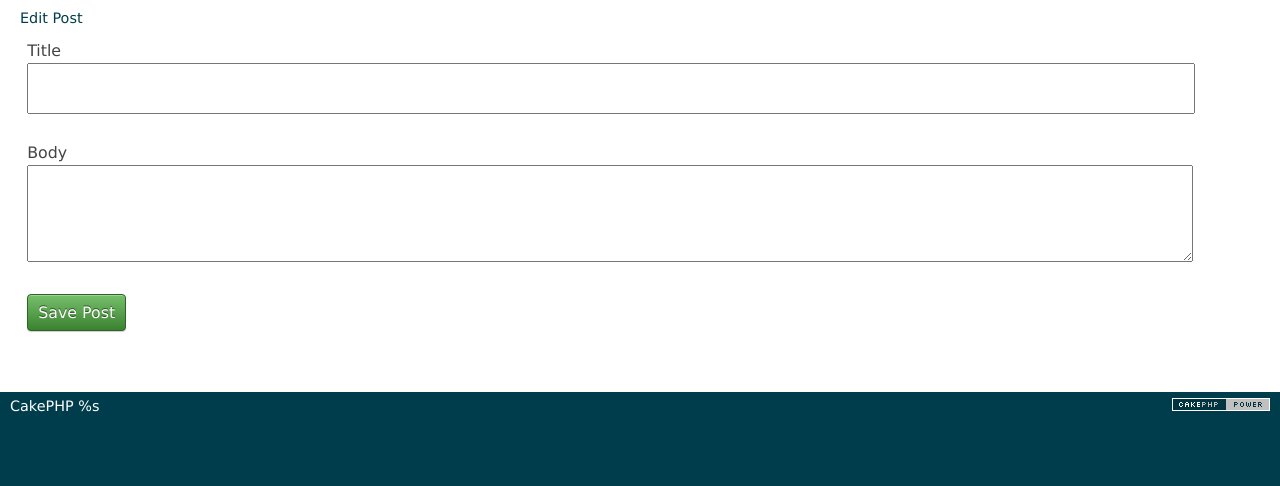
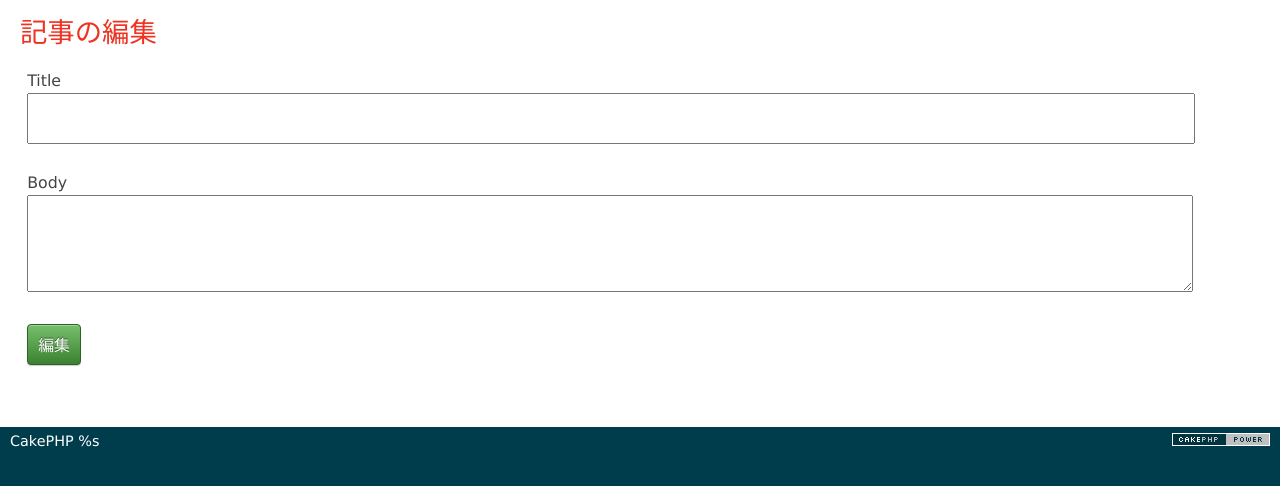
Before and after one commit to yuhatake310/cakephp_yuhatakeblog, a CakePHP app: the page made by app/View/Posts/edit.ctp in a window 1280 px wide. Shown: the part 47-533 px from the top of the page. Run offline with PHP 8.4 and a stand-in for CakePHP, Linux system fonts and the light colour scheme; the template is opened without the code that fills it, so the values that code supplies are empty; form fields are guessed from the names that the template uses; some libraries are stand-ins or nearby versions.

Commit message:
[update]各ビューへタイトル付与、見た目の調整

```diff
--- a/app/View/Layouts/default.ctp
+++ b/app/View/Layouts/default.ctp
@@ -22,7 +22,6 @@
 <head>
 	<?php echo $this->Html->charset(); ?>
 	<title>
-		<?php echo $cakeDescription ?>:
 		<?php echo $this->fetch('title'); ?>
 	</title>
 	<?php
--- a/app/View/Posts/add.ctp
+++ b/app/View/Posts/add.ctp
@@ -1,7 +1,8 @@
-<h1>Add Post</h1>
+<?php $this->assign('title', '新規投稿画面'); ?>
+<h2>新規投稿</h2>
 <?php
 echo $this->Form->create('Post');
 echo $this->Form->input('title');
 echo $this->Form->input('body', array('rows' => '3'));
-echo $this->Form->end('Save Post');
+echo $this->Form->end('新規投稿');
 ?>
--- a/app/View/Posts/edit.ctp
+++ b/app/View/Posts/edit.ctp
@@ -1,8 +1,9 @@
-<h1>Edit Post</h1>
+<?php $this->assign('title', '記事編集画面'); ?>
+<h2>記事の編集</h2>
 <?php
 echo $this->Form->create('Post');
 echo $this->Form->input('title');
 echo $this->Form->input('body', array('rows' => '3'));
 echo $this->Form->input('id', array('type' => 'hidden'));
-echo $this->Form->end('Save Post');
+echo $this->Form->end('編集');
 ?>
--- a/app/View/Posts/index.ctp
+++ b/app/View/Posts/index.ctp
@@ -1,3 +1,4 @@
+<?php $this->assign('title', 'ブログTop'); ?>
 <h2>ブログ記事一覧</h2>
 <?php if (isset($user)) : ?>
 <p><?php echo $this->Html->link('新規投稿', array('controller' => 'posts', 'action' => 'add')); ?></p>
--- a/app/View/Users/add.ctp
+++ b/app/View/Users/add.ctp
@@ -1,7 +1,8 @@
+<?php $this->assign('title', '会員登録画面'); ?>
 <div class="users form">
 <?php echo $this->Form->create('User'); ?>
 <fieldset>
-<legend><?php echo __('Add User'); ?></legend>
+<legend><?php echo __('会員登録'); ?></legend>
 <?php
 echo $this->Form->input('username');
 echo $this->Form->input('email');
@@ -11,5 +12,5 @@
 ));
 ?>
 </fieldset>
-<?php echo $this->Form->end(__('Submit')); ?>
+<?php echo $this->Form->end(__('登録')); ?>
 </div>
--- a/app/View/Users/login.ctp
+++ b/app/View/Users/login.ctp
@@ -1,14 +1,15 @@
+<?php $this->assign('title', 'ログイン画面'); ?>
 <div class="users form">
 <?php echo $this->Flash->render('auth'); ?>
 <?php echo $this->Form->create('User'); ?>
 <fieldset>
 <legend>
-<?php echo __('Please enter your username and password'); ?>
+<?php echo __('ユーザー名とパスワードを入力してください'); ?>
 </legend>
 <?php
 echo $this->Form->input('username');
 echo $this->Form->input('password');
 ?>
 </fieldset>
-<?php echo $this->Form->end(__('Login')); ?>
+<?php echo $this->Form->end(__('ログイン')); ?>
 </div>
```
Also changed, not shown: app/View/Posts/view.ctp (+4 -3 lines).
